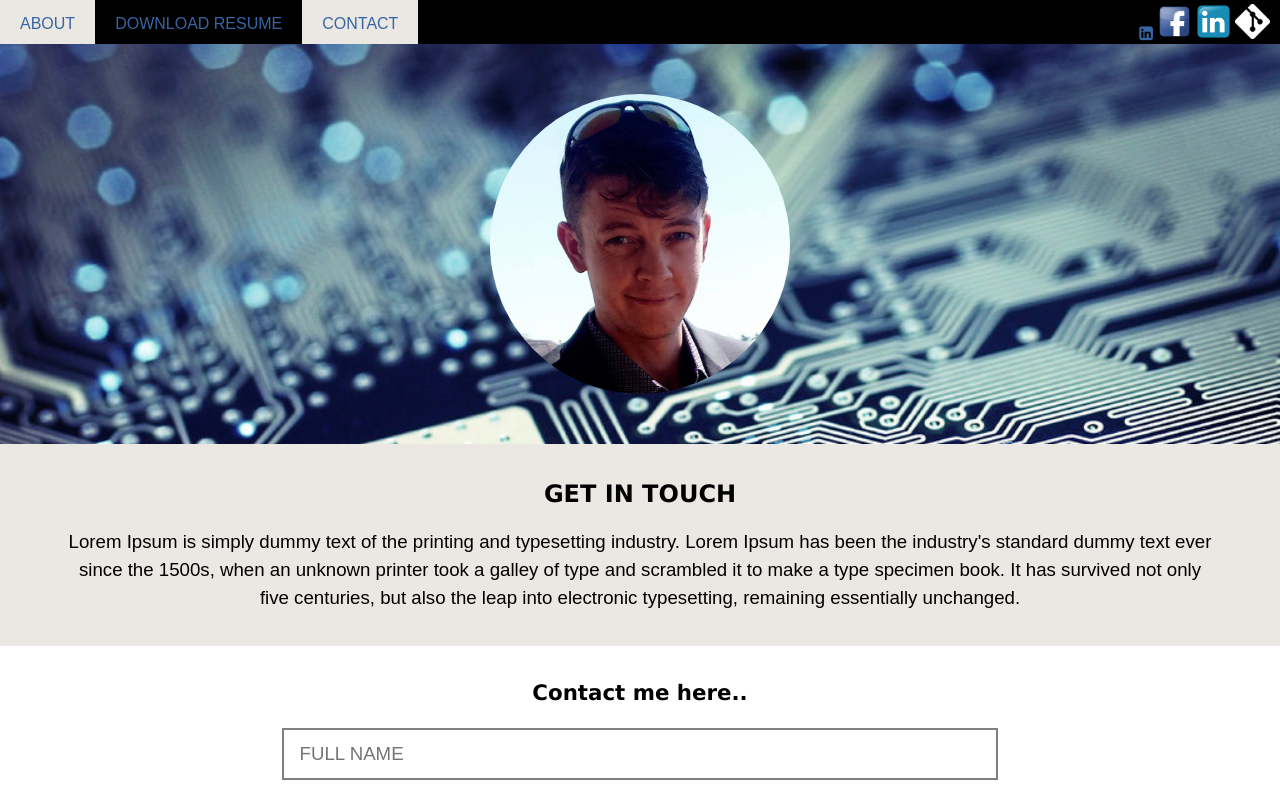
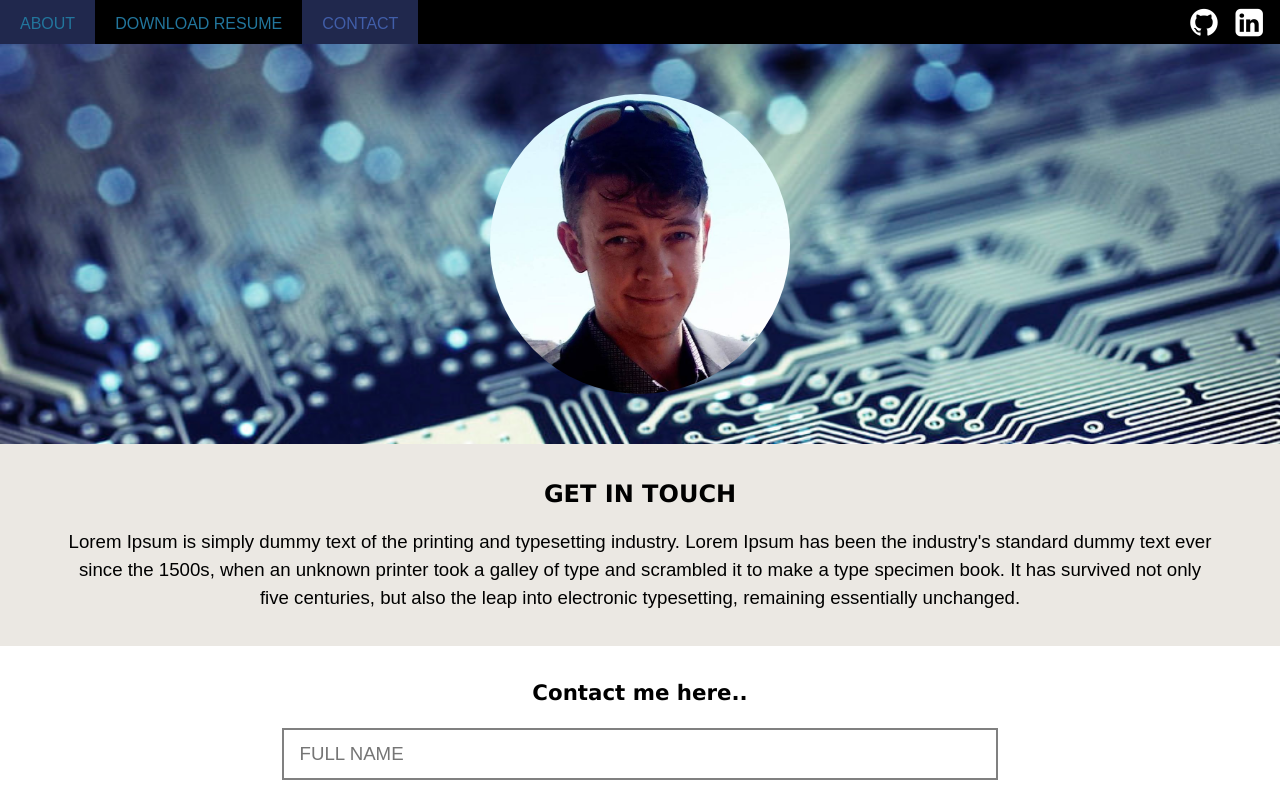
Before and after one commit to SoNiKBooM/about_me, a plain HTML site: page pages/contact.html in a window 1280 px wide. Shown: the top 787 px of the page. Drawn offline with Linux system fonts and the light colour scheme.

Commit message:
-Cleaned up nav bad
--YET to add download/view resume options
--Add documentation work

```diff
--- a/css/style.css
+++ b/css/style.css
@@ -1,18 +1,26 @@
 /* Author: Timothy Dell */
 
-/*-------------
+/*---------------------------------
 CONTENTS
 
 1.0 General
+
 2.0 Navigation
+    2.1 DropDown Menu
+
 3.0 Header
+
 4.0 Section - About
+
 5.0 Section - Work
+
 6.0 Section - View Resume
+
 7.0 Footer
+
 8.0 Contact - getInTouch
 
----------------*/
+------------------------------------------*/
 
 
 /* ----------------
@@ -49,7 +57,7 @@ h2 {
 }
 
 a {
-    color: #3765a3;
+    color: #22769d;
 }
 
 Section {
@@ -86,7 +94,7 @@ nav ul li a {
 }
 
 nav ul li a:hover {
-    background-color: #ebe8e3;
+    background-color: #20284d;
     padding: 15px 20px;
     display: block;
     font-family: 'Sans Serif','Arial','Helvetica','monospace';
@@ -94,29 +102,39 @@ nav ul li a:hover {
 }
 
 
+
 #activeMenu {
-    background-color: #ebe8e3;
+    background-color: #20284d;
+    color: #415ea9;
     padding: 15px 20px;
     display: block;
     font-family: 'Sans Serif','Arial','Helvetica','monospace';
     text-decoration: none;
-    color: #3765a3;
-    cursor: not-allowed;
+    cursor: default;
 }
 
 #menuItems {
     display: inline-block;
 }
 
+
 #socialItems {
     float: right;
     padding: 4px 10px;
 }
 
-nav img {
-    width: 35px;
-    height: 35px;
+#socialItems i {
+    margin: 3% 7px;
+    color: #ffffff;
 }
+
+#socialItems i:hover {
+    color: #415ea9;
+}
+
+
+
+
 /*-------------------
 3.0 Header
 --------------------*/
@@ -156,6 +174,7 @@ header img {
 
 }
 
+
 /*-------------------
 5.0 Section - Work
 --------------------*/
@@ -184,7 +203,6 @@ header img {
 
 
 }
-
 
 .workItem {
     background-color: #ffffff;
@@ -262,9 +280,6 @@ footer p {
     line-height: 1.5;
 }
 
-#message {
-    height: 100px;
-}
 
 input[type=text],[type=email] {
     width: 60%;
--- a/pages/contact.html
+++ b/pages/contact.html
@@ -10,7 +10,8 @@
     </head>
     <body>
 
-        <nav>
+        <nav> <!--Top Navigation Bar-->
+
             <div id="menuItems">
                 <ul>
                     <li><a href="../index.html">ABOUT</a></li>
@@ -20,15 +21,14 @@
             </div>
 
             <div id="socialItems">
+                <a href="https://github.com/SoNiKBooM?tab=repositories" target="_blank"><i class="fa fa-github fa-2x" aria-hidden="true"></i></a>
+                <a href="https://au.linkedin.com/in/timothy-dell-b25370115" target='_blank'><i class="fa fa-linkedin-square  fa-2x" aria-hidden="true"></i></a>
+            </div>
 
-                <a href="https://twitter.com/SoNiKBooM85" target='_blank'><i class="fa fa-linkedin-square" aria-hidden="true"></i></a>
-                <a href="https://www.facebook.com/SoNiKBooM" target='_blank'><img src="../imgs/facebook-0.png" alt="Facebook logo icon"/></a>
-                <a href="https://au.linkedin.com/in/timothy-dell-b25370115" target='_blank'><img src="../imgs/linkedin-0.png" alt="Linkedin logo icon"/></a>
-                <a href="https://github.com/SoNiKBooM?tab=repositories" target="_blank"><img src="../imgs/github-1.png"></a>
-            </div>
         </nav>
 
-        <header>
+        <header>  <!--Banner Heading w/ my ugly mug-->
+
             <div>
                 <img src="../imgs/fbdp.jpg" alt="Tim Dell's picture"/>
             </div>
```
Also changed, not shown: index.html (+5 -3 lines).
